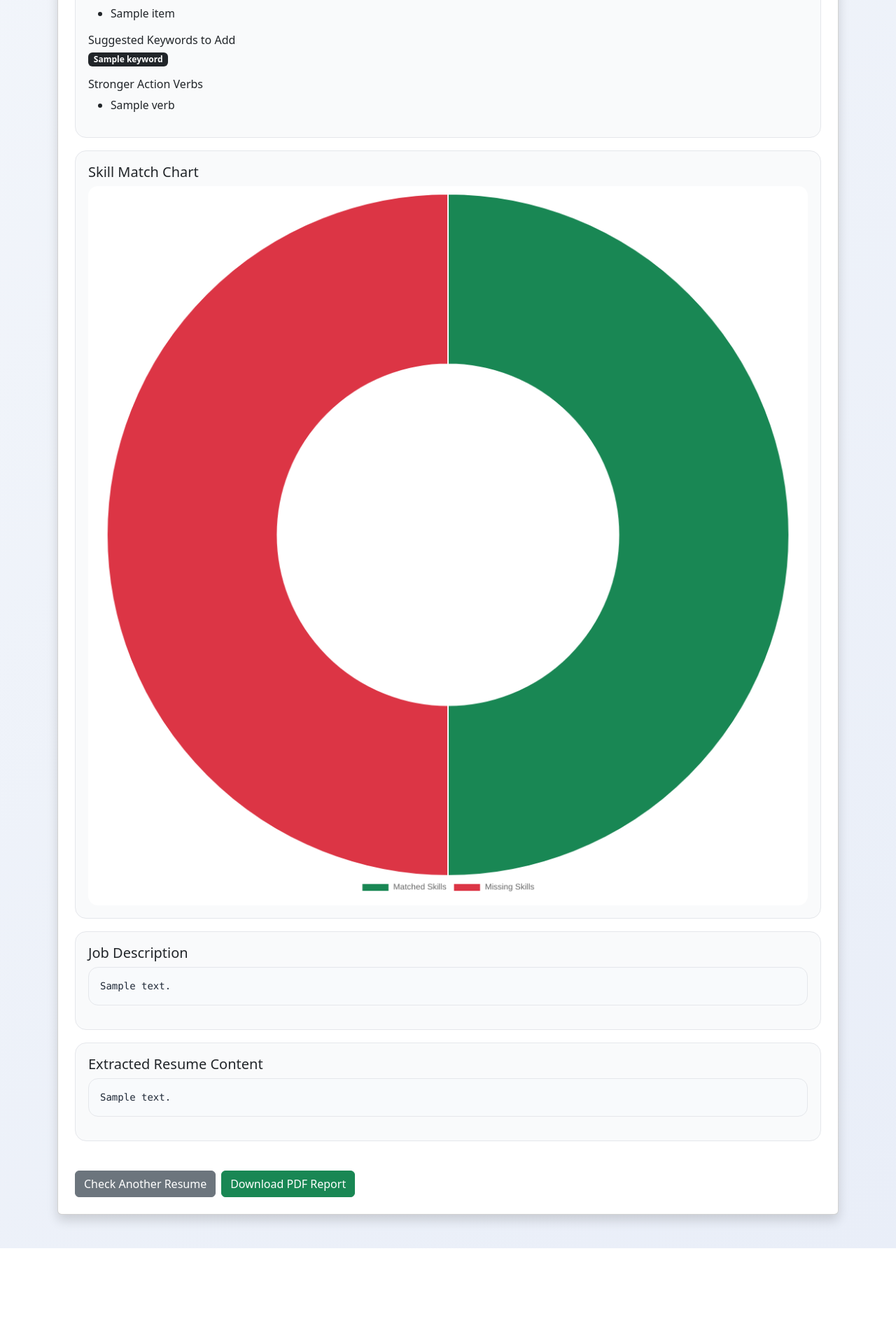
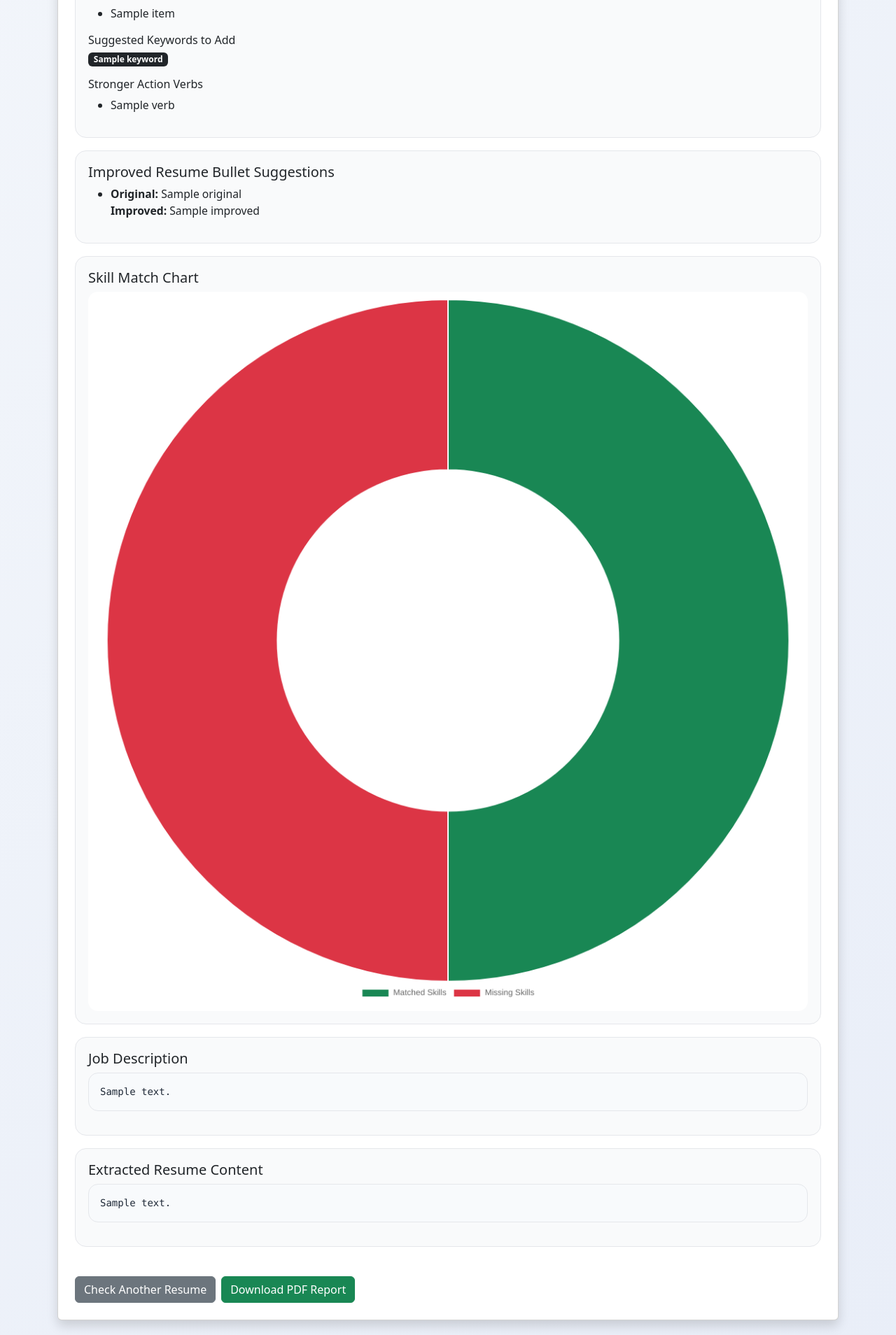
Before and after one commit to gaiuso33/resume-checker-main, a Flask app: template templates/result.html in a window 1280 px wide. Shown: the part 964-2872 px from the top of the page at 70% size. Before the commit the page ends 2748 px from the top, so only its background shows below. Run offline with Flask 3, Linux system fonts and the light colour scheme; the template is opened without the code that fills it: most values are stand-ins (such as "Sample title", 1, 10 or a date in 2020).

Commit message:
Add resume bullet improvement suggestions and update README clone URL

```diff
--- a/app.py
+++ b/app.py
@@ -213,6 +213,38 @@ def generate_optimizer_feedback(extracted_text, job_description, matched, missin
         "sections": sections
     }
 
+def rewrite_resume_bullets(text):
+    weak_to_strong = {
+        "built": "developed",
+        "made": "designed and implemented",
+        "helped": "collaborated on",
+        "worked on": "contributed to",
+        "did": "executed",
+        "created": "engineered",
+        "used": "leveraged",
+        "fixed": "resolved",
+        "led": "spearheaded",
+        "managed": "coordinated"
+    }
+
+    suggestions = []
+
+    lines = text.split("\n")
+
+    for line in lines:
+        line_lower = line.lower()
+
+        for weak, strong in weak_to_strong.items():
+            if weak in line_lower:
+                improved = re.sub(rf"\b{weak}\b", strong, line_lower)
+                improved = improved.capitalize()
+                suggestions.append({
+                    "original": line.strip(),
+                    "improved": improved
+                })
+                break
+
+    return suggestions
 
 @app.route("/", methods=["GET", "POST"])
 def index():
@@ -269,6 +301,7 @@ def index():
             missing,
             required_skills
         )
+        bullet_rewrites = rewrite_resume_bullets(extracted_text)
 
         return render_template(
             "result.html",
@@ -281,7 +314,8 @@ def index():
             score=score,
             total=len(required_skills),
             recommendations=recommendations,
-            optimizer=optimizer
+            optimizer=optimizer,
+            bullet_rewrites=bullet_rewrites,
         )
 
     return render_template("index.html")
--- a/templates/result.html
+++ b/templates/result.html
@@ -144,6 +144,21 @@
             </div>
         {% endif %}
 
+        {% if bullet_rewrites %}
+            <div class="result-section">
+                <h5>Improved Resume Bullet Suggestions</h5>
+
+                <ul>
+                    {% for item in bullet_rewrites %}
+                    <li>
+                        <strong>Original:</strong> {{ item.original }} <br>
+                        <strong>Improved:</strong> {{ item.improved }}
+                    </li>
+                    {% endfor %}
+                </ul>
+            </div>
+        {% endif %}
+
         <div class="result-section">
             <h5>Skill Match Chart</h5>
             <canvas id="skillChart" width="400" height="200"></canvas>
```
Also changed, not shown: README.md.
